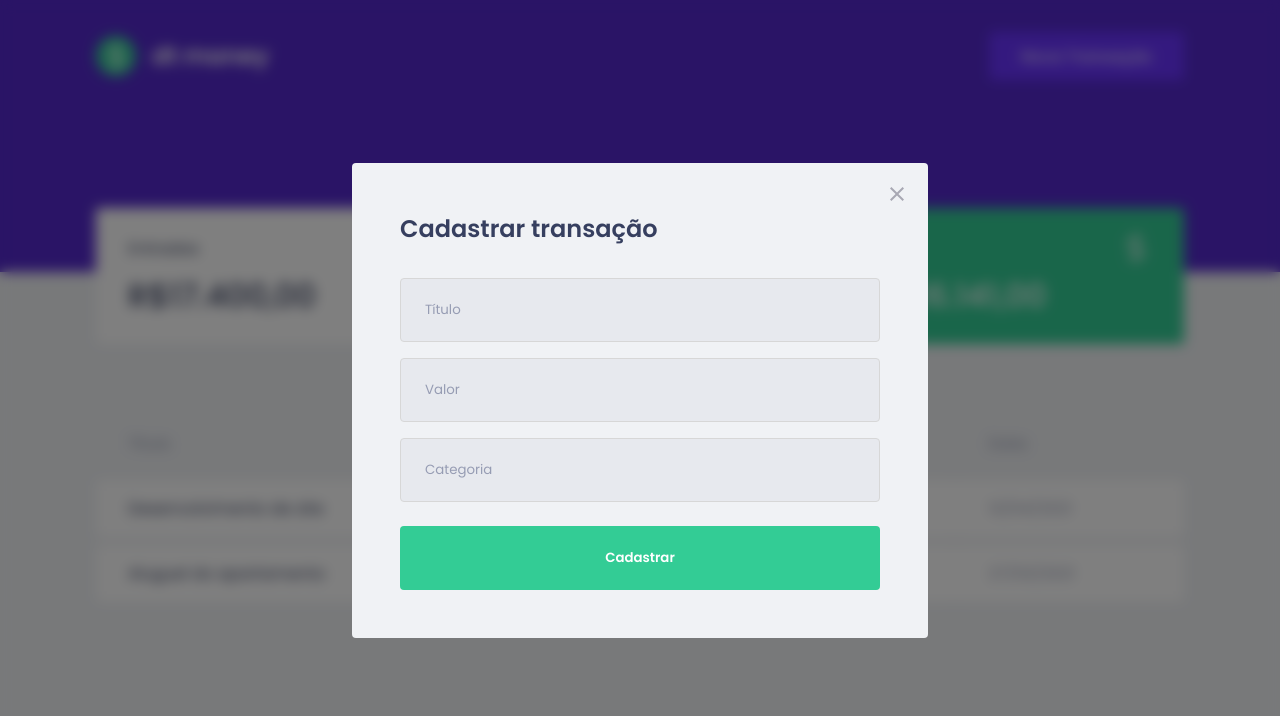
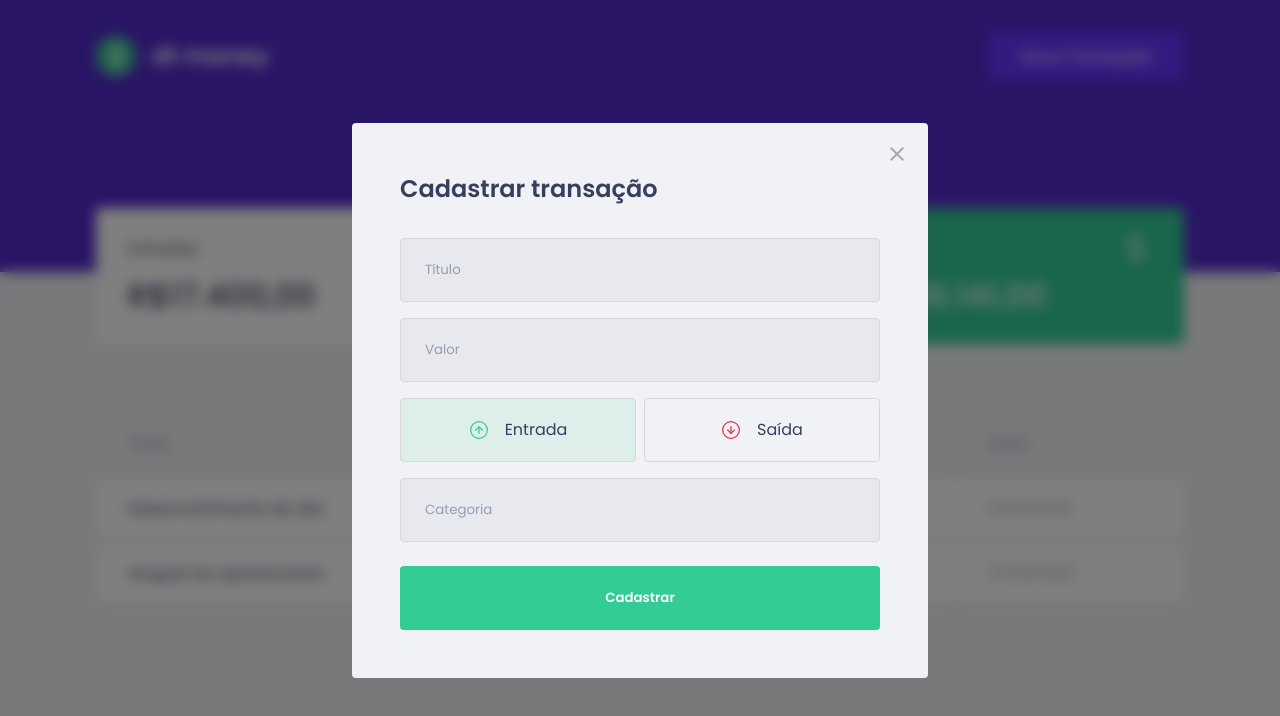
Before and after one commit to twistershark/dtmoney, a React (Create React App) app: page / in a window 1280 px wide. Both pictures are taken after a click on the button "Nova Transação". Shown: the top 716 px of the page. Built offline with nearby package versions, Linux system fonts and the light colour scheme; no server answers; what miragejs would draw is missing.

Commit message:
feat: adds RadioBox to transaction modal

```diff
--- a/package.json
+++ b/package.json
@@ -6,6 +6,7 @@
     "@types/react-modal": "^3.12.1",
     "axios": "^0.21.4",
     "miragejs": "^0.1.41",
+    "polished": "^4.1.3",
     "react": "^17.0.2",
     "react-dom": "^17.0.2",
     "react-modal": "^3.14.3",
--- a/src/components/NewTransactionModal/index.tsx
+++ b/src/components/NewTransactionModal/index.tsx
@@ -1,5 +1,10 @@
+import { useState } from 'react';
 import Modal from 'react-modal';
-import { Container } from './styles';
+
+import incomeImg from '../../assets/income.svg';
+import outcomeImg from '../../assets/outcome.svg';
+
+import { Container, TransactionTypeContainer, RadioBox } from './styles';
 
 import closeIcon from '../../assets/close.svg';
 
@@ -9,6 +14,7 @@
 }
 
 export function NewTransactionModal({ isOpen, onRequestClose }: NewTransactionModalProps) {
+  const [transactionType, setTransactionType] = useState('deposit');
 
   return(
     <Modal
@@ -34,6 +40,28 @@
             placeholder="Valor"
           />
 
+          <TransactionTypeContainer>
+            <RadioBox
+              type="button"
+              onClick={() => { setTransactionType('deposit') }}
+              isActive={transactionType === 'deposit'}
+              activeColor="green"
+            >
+              <img src={incomeImg} alt="Entrada" />
+              <span>Entrada</span>
+            </RadioBox>
+
+            <RadioBox
+              type="button"
+              onClick={() => { setTransactionType('withdraw') }}
+              isActive={transactionType === 'withdraw'}
+              activeColor="red"
+            >
+              <img src={outcomeImg} alt="Saída" />
+              <span>Saída</span>
+            </RadioBox>
+          </TransactionTypeContainer>
+
           <input
             type="text"
             placeholder="Categoria"
--- a/src/components/NewTransactionModal/styles.ts
+++ b/src/components/NewTransactionModal/styles.ts
@@ -1,4 +1,5 @@
 import styled from 'styled-components';
+import { darken, transparentize } from 'polished';
 
 export const Container = styled.form`
   h2 {
@@ -43,3 +44,52 @@
     }
   }
 `;
+
+export const TransactionTypeContainer = styled.div`
+  margin: 1rem 0;
+  display: grid;
+  grid-template-columns: 1fr 1fr;
+  gap: 0.5rem;
+
+
+`;
+
+interface RadioBoxProps {
+  isActive: boolean;
+  activeColor: 'green' | 'red';
+}
+
+const colors = {
+  green: '#33CC95',
+  red: '#e52e4d'
+}
+
+export const RadioBox = styled.button<RadioBoxProps>`
+  height: 4rem;
+  border: 1px solid var(--input-border);
+  border-radius: 0.25rem;
+
+  background: ${(props) => props.isActive ? transparentize(0.9, colors[props.activeColor]) : 'transparent'};
+
+  display: flex;
+  align-items: center;
+  justify-content: center;
+
+  transition: 0.2s border-color;
+
+  &:hover {
+    border-color: ${darken(0.1, '#d7d7d7')};
+  }
+
+  img {
+    width: 1.25rem;
+    height: 1.25rem;
+  }
+
+  span {
+    display: inline-block;
+    margin-left: 1rem;
+    font-size: 1rem;
+    color: var(--text-title)
+  }
+`;
```
Also changed, not shown: 1 other file (tests, documents, lock files or other folders).
